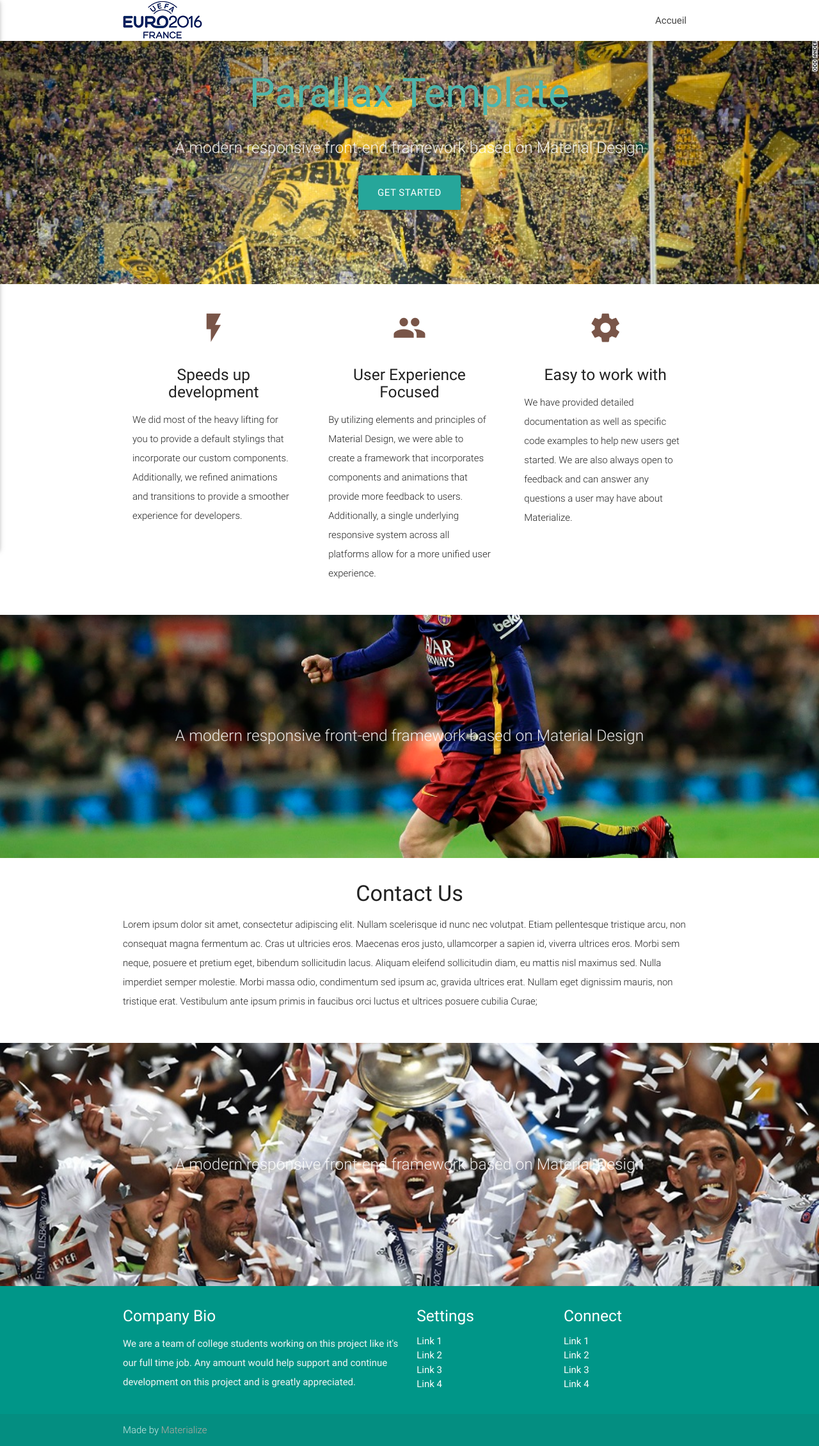
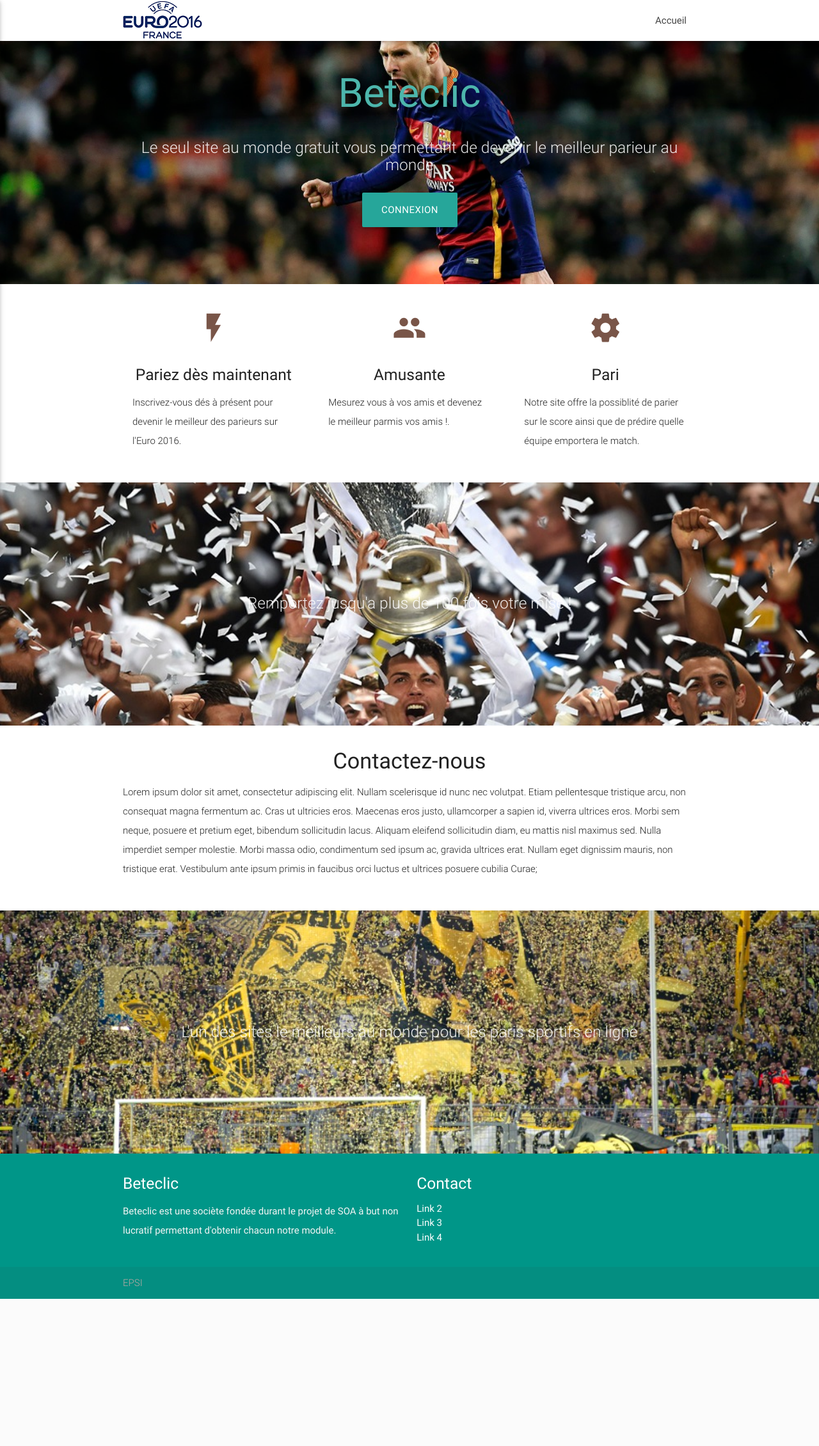
Before and after one commit to Maxiii62/Euro2016, a PHP site: page / in a window 1280 px wide. Shown: the whole page at 64% size. After the commit the page ends 2030 px from the top, so only its background shows below. Run offline with PHP 8.4, Linux system fonts and the light colour scheme; some libraries are stand-ins or nearby versions.

Commit message:
[Vue] Modifications
Modificaton de la vue, formulaire de connexion et redirection vers
accueil.php

```diff
--- a/index.php
+++ b/index.php
@@ -31,18 +31,18 @@
     <div class="section no-pad-bot">
       <div class="container">
         <br><br>
-        <h1 class="header center teal-text text-lighten-2">Parallax Template</h1>
+        <h1 class="header center teal-text text-lighten-2">Beteclic</h1>
         <div class="row center">
-          <h5 class="header col s12 light">A modern responsive front-end framework based on Material Design</h5>
+          <h5 class="header col s12 light">Le seul site au monde gratuit vous permettant de devenir le meilleur parieur au monde</h5>
         </div>
         <div class="row center">
-          <a href="http://materializecss.com/getting-started.html" id="download-button" class="btn-large waves-effect waves-light teal lighten-1">Get Started</a>
+          <button id="cnxBtn" class="btn-large waves-effect waves-light teal lighten-1">Connexion</button>
         </div>
         <br><br>
 
       </div>
     </div>
-    <div class="parallax"><img src="materialize/img/dortmund.jpg" alt="Unsplashed background img 1"></div>
+    <div class="parallax"><img src="materialize/img/messi.jpg" alt="Unsplashed background img 1"></div>
   </div>
 
 
@@ -54,27 +54,27 @@
         <div class="col s12 m4">
           <div class="icon-block">
             <h2 class="center brown-text"><i class="material-icons">flash_on</i></h2>
-            <h5 class="center">Speeds up development</h5>
+            <h5 class="center">Pariez dès maintenant</h5>
 
-            <p class="light">We did most of the heavy lifting for you to provide a default stylings that incorporate our custom components. Additionally, we refined animations and transitions to provide a smoother experience for developers.</p>
+            <p class="light">Inscrivez-vous dés à présent pour devenir le meilleur des parieurs sur l'Euro 2016.</p>
           </div>
         </div>
 
         <div class="col s12 m4">
           <div class="icon-block">
             <h2 class="center brown-text"><i class="material-icons">group</i></h2>
-            <h5 class="center">User Experience Focused</h5>
+            <h5 class="center">Amusante</h5>
 
-            <p class="light">By utilizing elements and principles of Material Design, we were able to create a framework that incorporates components and animations that provide more feedback to users. Additionally, a single underlying responsive system across all platforms allow for a more unified user experience.</p>
+            <p class="light">Mesurez vous à vos amis et devenez le meilleur parmis vos amis !.</p>
           </div>
         </div>
 
         <div class="col s12 m4">
           <div class="icon-block">
             <h2 class="center brown-text"><i class="material-icons">settings</i></h2>
-            <h5 class="center">Easy to work with</h5>
+            <h5 class="center">Pari</h5>
 
-            <p class="light">We have provided detailed documentation as well as specific code examples to help new users get started. We are also always open to feedback and can answer any questions a user may have about Materialize.</p>
+            <p class="light">Notre site offre la possiblité de parier sur le score ainsi que de prédire quelle équipe emportera le match.</p>
           </div>
         </div>
       </div>
@@ -87,11 +87,11 @@
     <div class="section no-pad-bot">
       <div class="container">
         <div class="row center">
-          <h5 class="header col s12 light">A modern responsive front-end framework based on Material Design</h5>
+          <h5 class="header col s12 light">Remportez jusqu'a plus de 100 fois votre mise !</h5>
         </div>
       </div>
     </div>
-    <div class="parallax"><img src="materialize/img/messi.jpg" alt="Unsplashed background img 2"></div>
+    <div class="parallax"><img src="materialize/img/realmadrid.jpg" alt="Unsplashed background img 2"></div>
   </div>
 
   <div class="container">
@@ -100,7 +100,7 @@
       <div class="row">
         <div class="col s12 center">
           <h3><i class="mdi-content-send brown-text"></i></h3>
-          <h4>Contact Us</h4>
+          <h4>Contactez-nous</h4>
           <p class="left-align light">Lorem ipsum dolor sit amet, consectetur adipiscing elit. Nullam scelerisque id nunc nec volutpat. Etiam pellentesque tristique arcu, non consequat magna fermentum ac. Cras ut ultricies eros. Maecenas eros justo, ullamcorper a sapien id, viverra ultrices eros. Morbi sem neque, posuere et pretium eget, bibendum sollicitudin lacus. Aliquam eleifend sollicitudin diam, eu mattis nisl maximus sed. Nulla imperdiet semper molestie. Morbi massa odio, condimentum sed ipsum ac, gravida ultrices erat. Nullam eget dignissim mauris, non tristique erat. Vestibulum ante ipsum primis in faucibus orci luctus et ultrices posuere cubilia Curae;</p>
         </div>
       </div>
@@ -113,35 +113,26 @@
     <div class="section no-pad-bot">
       <div class="container">
         <div class="row center">
-          <h5 class="header col s12 light">A modern responsive front-end framework based on Material Design</h5>
+          <h5 class="header col s12 light">L'un des sites le meilleurs au monde pour les paris sportifs en ligne</h5>
         </div>
       </div>
     </div>
-    <div class="parallax"><img src="materialize/img/realmadrid.jpg" alt="Unsplashed background img 3"></div>
+    <div class="parallax"><img src="materialize/img/dortmund.jpg" alt="Unsplashed background img 3"></div>
   </div>
 
   <footer class="page-footer teal">
     <div class="container">
       <div class="row">
         <div class="col l6 s12">
-          <h5 class="white-text">Company Bio</h5>
-          <p class="grey-text text-lighten-4">We are a team of college students working on this project like it's our full time job. Any amount would help support and continue development on this project and is greatly appreciated.</p>
+          <h5 class="white-text">Beteclic</h5>
+          <p class="grey-text text-lighten-4">Beteclic est une sociète fondée durant le projet de SOA à but non lucratif permettant d'obtenir chacun notre module.</p>
 
 
         </div>
         <div class="col l3 s12">
-          <h5 class="white-text">Settings</h5>
+          <h5 class="white-text">Contact</h5>
           <ul>
-            <li><a class="white-text" href="#!">Link 1</a></li>
-            <li><a class="white-text" href="#!">Link 2</a></li>
-            <li><a class="white-text" href="#!">Link 3</a></li>
-            <li><a class="white-text" href="#!">Link 4</a></li>
-          </ul>
-        </div>
-        <div class="col l3 s12">
-          <h5 class="white-text">Connect</h5>
-          <ul>
-            <li><a class="white-text" href="#!">Link 1</a></li>
+            <li><a class="white-text" href="#!"></a></li>
             <li><a class="white-text" href="#!">Link 2</a></li>
             <li><a class="white-text" href="#!">Link 3</a></li>
             <li><a class="white-text" href="#!">Link 4</a></li>
@@ -151,16 +142,43 @@
     </div>
     <div class="footer-copyright">
       <div class="container">
-      Made by <a class="brown-text text-lighten-3" href="http://materializecss.com">Materialize</a>
+        <a class="brown-text text-lighten-3">EPSI</a>
       </div>
     </div>
   </footer>
 
+  <div id="modalConnexion" class="modal">
+    <div class="row">
+   <form class="col s12">
+     <div class="modal-content">
+      <h4>Connexion</h4><hr>
+        <div class="row">
+          <div class="input-field col s10">
+            <i class="material-icons prefix">account_circle</i>
+            <input id="icon_prefix" type="text" class="validate">
+            <label for="icon_prefix">Login</label>
+          </div>
+          <div class="input-field col s10">
+            <i class="material-icons prefix">vpn_key</i>
+            <input id="icon_telephone" type="tel" class="validate">
+            <label for="icon_telephone">Password</label>
+          </div>
+        </div>
+      </div>
+      <div class="modal-footer">
+        <a href="/accueil.php" class="modal-action modal-close waves-effect waves-green btn-flat ">Connexion</a>
+        <a class="modal-action modal-close waves-effect waves-green btn-flat closeModal">Fermer</a>
+      </div>
+   </form>
+ </div>
+
+  </div>
 
   <!--  Scripts-->
   <script src="https://code.jquery.com/jquery-2.1.1.min.js"></script>
   <script src="materialize/js/materialize.js"></script>
   <script src="materialize/js/init.js"></script>
+  <script src="materialize/js/script.js"></script>
 
   </body>
 </html>
--- /dev/null
+++ b/materialize/js/script.js
@@ -0,0 +1,7 @@
+$("#cnxBtn").on('click',function(){
+  $("#modalConnexion").openModal();
+})
+
+$(".closeModal").on('click',function(){
+  $($(".modal").closest()).closeModal();
+})
```
